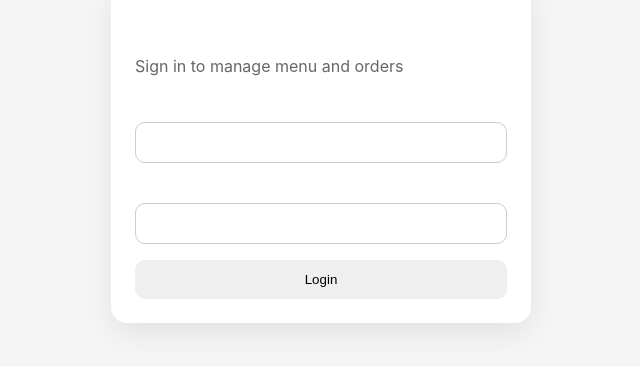
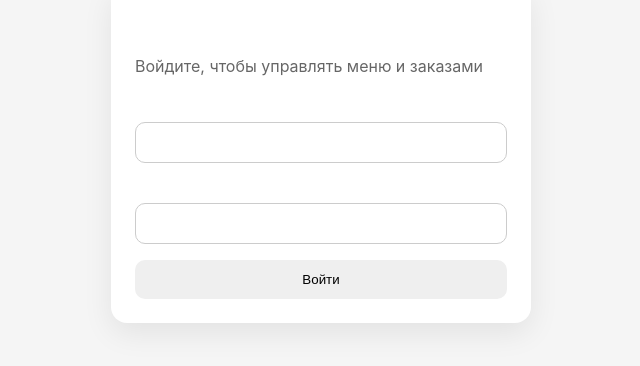
Before and after one commit to odiljonjamoliddinov39-cloud/meal_order_app, a React (Vite) app in the folder meal-preorder-app/frontend/: page /admin/login in a window 1280 px wide. Shown: the part 246-612 px from the top of the page, without its empty margins (319-959 px from the left). Built offline with nearby package versions, Linux system fonts and the light colour scheme; no server answers.

Commit message:
Translate admin login to Russian

```diff
--- a/meal-preorder-app/frontend/src/pages/AdminLoginPage.jsx
+++ b/meal-preorder-app/frontend/src/pages/AdminLoginPage.jsx
@@ -35,7 +35,7 @@ export default function AdminLoginPage() {
       const token = response?.data?.token;
 
       if (!token) {
-        setError('No token returned from server');
+        setError('Сервер не вернул токен');
         setLoading(false);
         return;
       }
@@ -44,7 +44,7 @@ export default function AdminLoginPage() {
       navigate('/admin');
     } catch (err) {
       console.error('LOGIN ERROR:', err?.response?.data || err.message);
-      setError(err?.response?.data?.message || 'Login failed');
+      setError(err?.response?.data?.message || 'Не удалось войти');
     } finally {
       setLoading(false);
     }
@@ -71,9 +71,9 @@ export default function AdminLoginPage() {
           boxShadow: '0 10px 30px rgba(0,0,0,0.08)',
         }}
       >
-        <h1 style={{ marginTop: 0, marginBottom: '8px' }}>Admin Login</h1>
+        <h1 style={{ marginTop: 0, marginBottom: '8px' }}>Вход в админку</h1>
         <p style={{ marginTop: 0, color: '#666', marginBottom: '20px' }}>
-          Sign in to manage menu and orders
+          Войдите, чтобы управлять меню и заказами
         </p>
 
         {error && (
@@ -96,7 +96,7 @@ export default function AdminLoginPage() {
               htmlFor="username"
               style={{ display: 'block', marginBottom: '6px' }}
             >
-              Login
+              Логин
             </label>
             <input
               id="username"
@@ -121,7 +121,7 @@ export default function AdminLoginPage() {
               htmlFor="password"
               style={{ display: 'block', marginBottom: '6px' }}
             >
-              Password
+              Пароль
             </label>
             <input
               id="password"
@@ -152,7 +152,7 @@ export default function AdminLoginPage() {
               cursor: loading ? 'not-allowed' : 'pointer',
             }}
           >
-            {loading ? 'Logging in...' : 'Login'}
+            {loading ? 'Вход...' : 'Войти'}
           </button>
         </form>
       </div>
```
